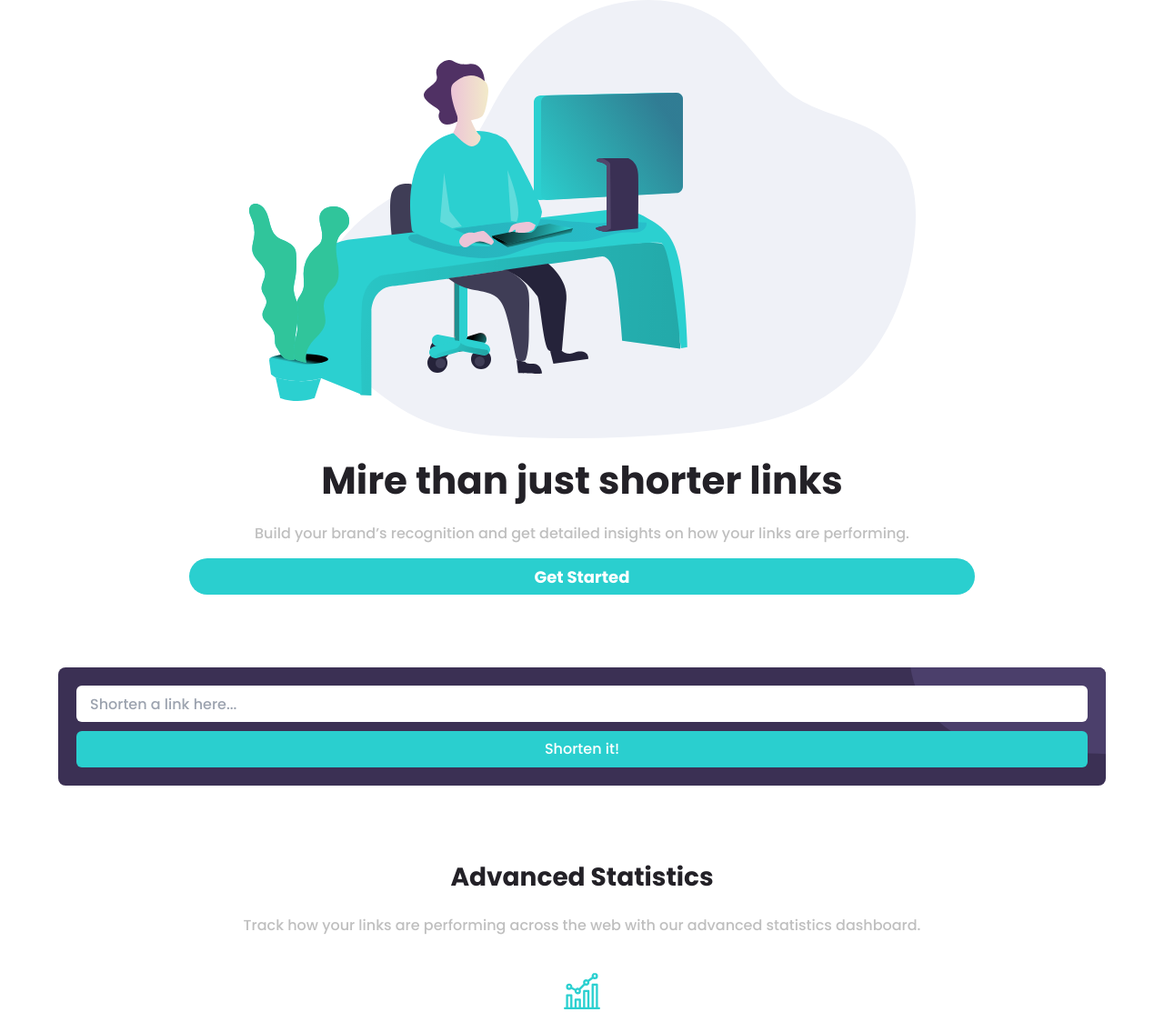
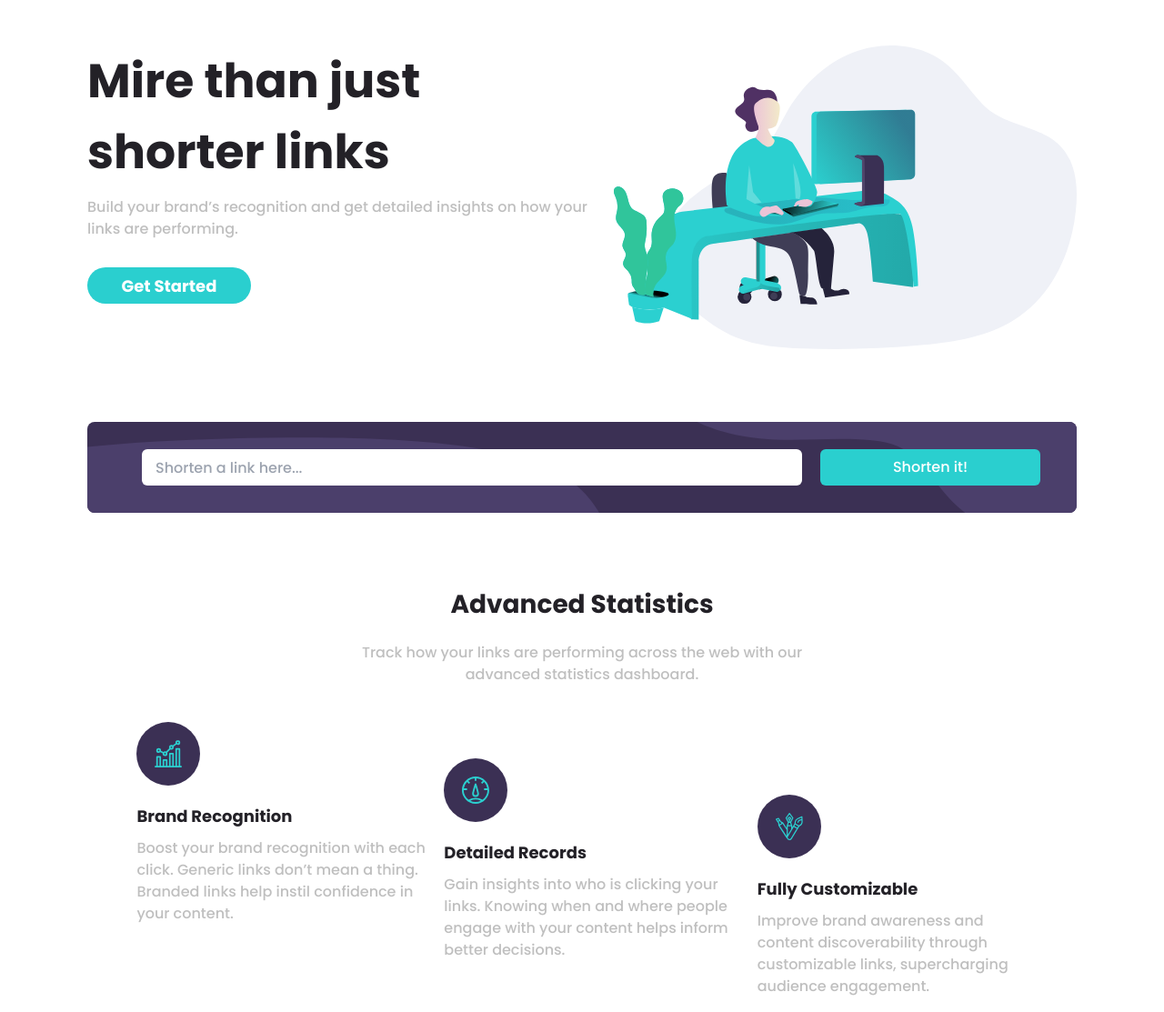
Before and after one commit to HernanAlvarado12/urlShortening, a website: page index.html in a window 1280 px wide. Shown: the top 1113 px of the page at 91% size. Drawn offline with Linux system fonts and the light colour scheme.

Commit message:
complete main section for devices tables and desktops

```diff
--- a/index.html
+++ b/index.html
@@ -29,44 +29,54 @@
 
     <body>
 
-        <main class ="w-90 mx-auto mb-10">
-            <article class ="flex items-center justify-center flex-col gap-y-1.5 text-center">
-                <img src ="./assets/working.svg" alt ="picture">
-                <h1 class ="text-violet-200 text-xl font-bold">Mire than just shorter links</h1>
-                <p class ="text-gray text-sm">
-                    Build your brand’s recognition and get detailed insights  on how your links are
-                    performing.
-                </p>
-                <button class ="w-3/4 h-4 text-white text-md font-bold capitalize rounded-full bg-cyan">get started</button>
+        <main class ="w-90 mx-auto mb-10 md:w-85 md:mt-5 md:mb-15">
+            <article class ="md:grid sm:grid-cols-shorter md:gap-x-2">
+                <img class ="order-1" src ="./assets/working.svg" alt ="picture">
+                <div class ="text-center md:text-start">
+                    <h1 class ="text-violet-200 text-xl font-bold md:text-2xl">Mire than just shorter links</h1>
+                    <p class ="mt-1 mb-3 text-gray text-sm">
+                        Build your brand’s recognition and get detailed insights  on how your links are
+                        performing.
+                    </p>
+                    <button class ="w-3/4 h-4 max-w-sm text-white text-md font-bold capitalize rounded-full bg-cyan md:w-[18rem]">get started</button>
+                </div>
             </article>
-            <form class ="my-8 p-2 flex items-center flex-col gap-y-1 relative text-sm rounded-md overflow-hidden bg-violet">
-                <img class ="absolute -top-3 -right-2" src ="./assets/shorten-mobile.svg" alt ="pattern">
-                <input class ="w-full h-4 text-violet-100 indent-1.5 outline-none z-10 rounded-sm" type ="text" name ="" placeholder ="Shorten a link here...">
-                <input class ="w-full h-4 text-white z-10 rounded-sm bg-cyan" type ="submit" value ="Shorten it!">
+            <form class ="my-8 p-2 flex items-center flex-col gap-y-1 relative text-sm rounded-md overflow-hidden bg-violet xs:py-3 xs:px-4 xs:flex-row xs:gap-x-1 md:gap-x-2">
+                <picture>
+                    <source media ="(min-width: 724px)" srcset ="./assets/shorten-desktop.svg">
+                    <img class ="absolute -top-3 -right-2 xs:w-full xs:h-full xs:top-0 xs:right-0" src ="./assets/shorten-mobile.svg" alt ="pattern">
+                </picture>
+                <input class ="w-full h-4 text-violet-100 indent-1.5 outline-none z-10 rounded-sm xs:w-3/4" type ="text" name ="" placeholder ="Shorten a link here...">
+                <input class ="w-full h-4 text-white z-10 rounded-sm bg-cyan xs:w-1/4" type ="submit" value ="Shorten it!">
             </form>
             <section class ="text-center">
                 <h2 class ="text-violet-200 text-lg font-bold">Advanced Statistics</h2>
-                <p class ="mt-2 mb-4 text-gray text-sm">
+                <p class ="max-w-4xl mx-auto mt-2 mb-4 text-gray text-sm">
                     Track how your links are performing across the web with our advanced statistics
                     dashboard.
                 </p>
-                <section class ="w-90 mx-auto flex items-center flex-col gap-y-3" id ="statisticsSection">
+                <section class ="w-90 mx-auto flex items-center flex-col gap-y-3 md:flex-row md:gap-x-2 md:text-start" id ="statisticsSection">
                     <template id ="statisticsTemplate">
-                        <article>
-                            <img class ="mx-auto" alt ="picture of statistics">
-                            <h3 class ="mt-2 mb-1 text-violet-200 text-base font-bold"></h3>
+                        <article class ="max-w-2xl md:odd:translate-y-4 md:last:translate-y-8">
+                            <figure class ="w-7 flex items-center justify-center aspect-square rounded-full bg-violet">
+                                <img class ="w-3 h-3 mx-auto" alt ="picture of statistics">
+                            </figure>
+                            <h3 class ="mt-2 mb-1 text-violet-200 text-base font-bold md:text-md"></h3>
                             <p class ="text-gray text-sm"></p>
                         </article>
                     </template>
                 </section>
             </section>
         </main>
-        <section class ="py-8 flex items-center justify-center relative overflow-hidden bg-violet">
+        <section class ="py-8 flex items-center justify-center relative overflow-hidden bg-violet xs:py-5">
             <div class ="text-center z-10">
                 <h3 class ="mb-2 text-white text-lg font-bold">Boost your links today</h3>
                 <button class ="w-3/4 h-4 text-white text-md font-bold capitalize rounded-full bg-cyan">get started</button>
             </div>
-            <img class ="absolute" src ="./assets/boost-mobile.svg" alt ="pattern">
+            <picture>
+                <source media ="(min-width: 724px)" srcset ="./assets/boost-desktop.svg">
+                <img class ="absolute top-0 right-0 xs:w-full xs:h-full" src ="./assets/boost-mobile.svg" alt ="pattern">
+            </picture>
         </section>
 
         <script src ="./model.js" type ="module"></script>
--- a/model.js
+++ b/model.js
@@ -30,7 +30,7 @@ const consumer = ({ jsonData, templateSelector, parentSelector }) => {
     jsonData.forEach(json => {
         const { title, content, path } = json
         const clone = template.cloneNode(true)
-        clone.querySelector('article > img').setAttribute('src', path)
+        clone.querySelector('article figure img').setAttribute('src', path)
         clone.querySelector('article > h3').textContent = title
         clone.querySelector('article > p').textContent = content
         fragment.append(clone)
--- a/tailwind.config.js
+++ b/tailwind.config.js
@@ -8,6 +8,7 @@ export default {
   theme: {
     extend: {
       screens: {
+        xs: '724px',
         md: '900px'
       },
       spacing: {
@@ -19,11 +20,16 @@ export default {
         '4': '4rem',
         '5': '5rem',
         '6': '6rem',
+        '7': '7rem',
         '8': '8rem',
         '10': '10rem',
+        '15': '15rem',
         '50': '50%',
         '85': '85%',
         '90': '90%'
+      },
+      gridTemplateColumns: {
+        shorter: '5.5fr 5fr'
       },
       fontSize: {
         xs: '1.4rem',
@@ -31,7 +37,8 @@ export default {
         md: '1.8rem',
         base: '2.4rem',
         lg: '2.8rem',
-        xl: '4.2rem'
+        xl: '4.2rem',
+        '2xl': '5.2rem'
       },
       borderRadius: {
         sm: '0.6rem',
```
Also changed, not shown: css/tailwind.css.
